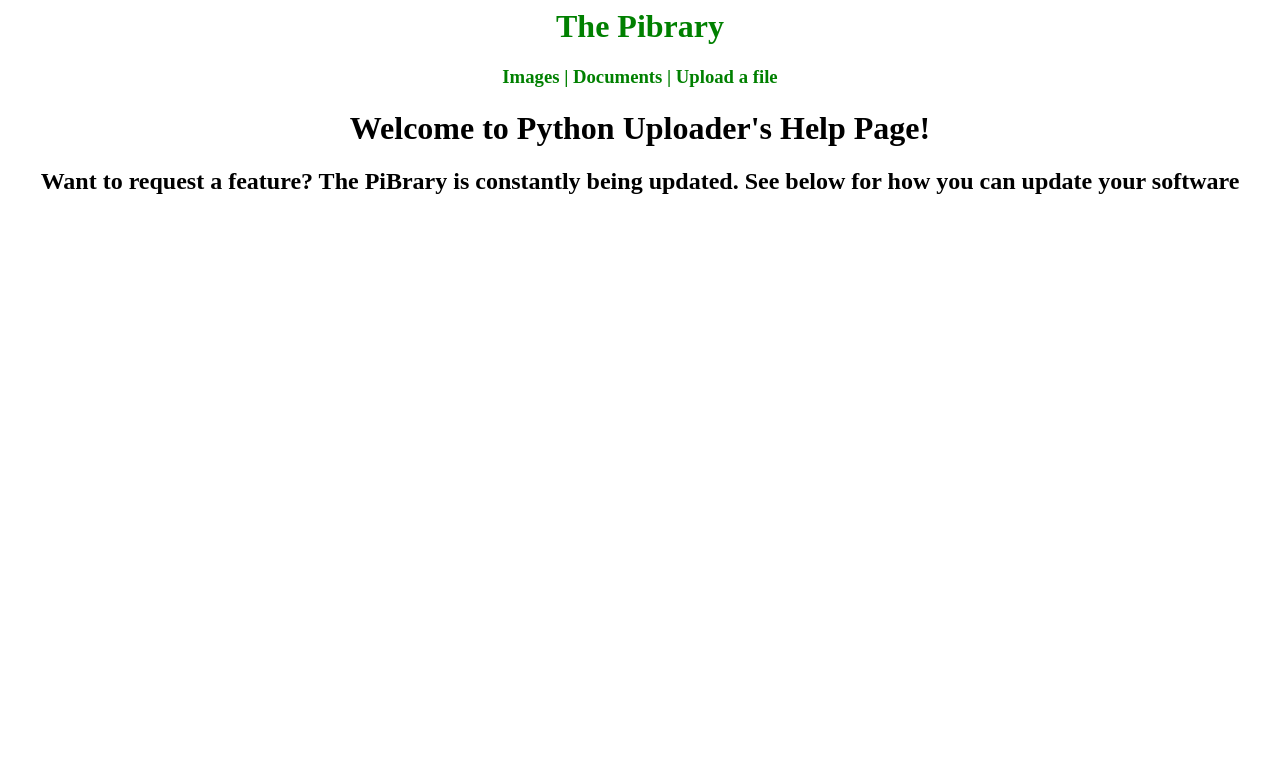
After one commit to AidanEgan/Python_Upload, a Flask app: page /help in a window 1280 px wide. The commit adds this page. Shown: the top 779 px of the page. Run offline with Flask 2, Linux system fonts and the light colour scheme.

Commit message:
yay more stuff

```diff
--- a/main.py
+++ b/main.py
@@ -98,6 +98,10 @@ def index():
     #This tells it where the relevant html file is
     return render_template('index.html')
 
+@app.route('/help')
+def help():
+    return render_template('help.html')
+
 #This is the python code for the page that shows all uploaded images
 @app.route('/images',methods=['GET', 'POST'])
 def images():
--- a/static/fileStyle.css
+++ b/static/fileStyle.css
@@ -37,3 +37,6 @@
   height: 100%;
   width: auto;
 }
+#bottom{
+  text-align: center;
+}
--- /dev/null
+++ b/static/helpStyle.css
@@ -0,0 +1,11 @@
+#top{
+  text-align: center;
+  color: green;
+}
+#top a, #top a:visited {
+  text-decoration: none;
+  color: green;
+}
+#main {
+  text-align:center;
+}
--- a/templates/documents.html
+++ b/templates/documents.html
@@ -4,7 +4,7 @@
 </head>
 <body>
   <div id = "top">
-    <h1> <a href="/"> Python Uploader </a> </h1>
+    <h1> <a href="/"> The Pibrary </a> </h1>
     <h3> <a href="/images"> Images</a> | <a href="/documents"> Documents </a> | <a href="/upload"> Upload a file </a> </h3>
   </div>
   <div id="main">
--- /dev/null
+++ b/templates/help.html
@@ -0,0 +1,15 @@
+<head>
+  <title>HELP</title>
+  <link rel="stylesheet" type="text/css" href="{{ url_for('static', filename='helpStyle.css') }}">
+</head>
+<body>
+  <div id = "top">
+    <h1> <a href="/"> The Pibrary </a> </h1>
+    <h3> <a href="/images"> Images</a> | <a href="/documents"> Documents </a> | <a href="/upload"> Upload a file </a> </h3>
+  </div>
+
+  <div id="main">
+    <h1>Welcome to Python Uploader's Help Page!</h1>
+    <h2>Want to request a feature? The PiBrary is constantly being updated. See below for how you can update your software</h2>
+  </div>
+</body>
--- a/templates/images.html
+++ b/templates/images.html
@@ -4,7 +4,7 @@
 </head>
 <body>
   <div id = "top">
-    <h1> <a href="/"> Python Uploader </a> </h1>
+    <h1> <a href="/"> The Pibrary </a> </h1>
     <h3> <a href="/images"> Images</a> | <a href="/documents"> Documents </a> | <a href="/upload"> Upload a file </a> </h3>
   </div>
   <div id="main">
--- a/templates/upload.html
+++ b/templates/upload.html
@@ -4,7 +4,7 @@
   <link rel="stylesheet" type="text/css" href="{{ url_for('static', filename='upStyle.css') }}">
 </head>
 <div id = "top">
-  <h1> <a href="/"> Python Uploader </a> </h1>
+  <h1> <a href="/"> The Pibrary </a> </h1>
   <h3> <a href="/images"> Images</a> | <a href="/documents"> Documents </a> | <a href="/upload"> Upload a file </a> </h3>
 </div>
 <div id="main">
```
Also changed, not shown: templates/index.html (+7 -4 lines).
